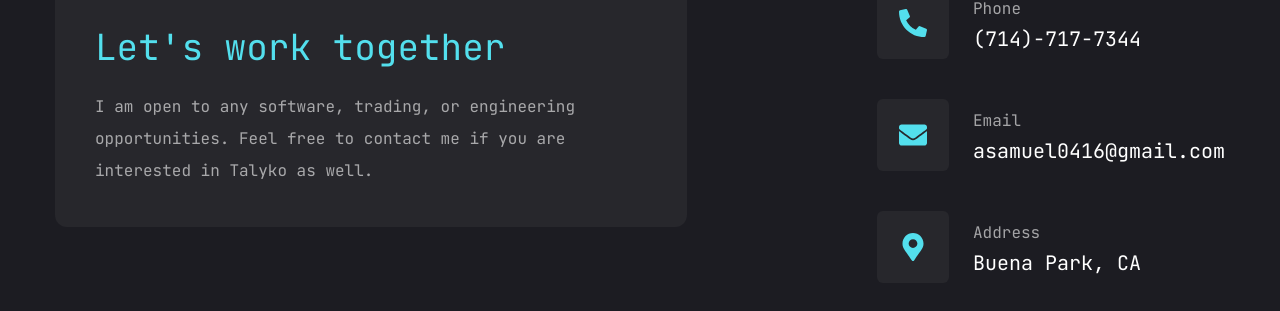
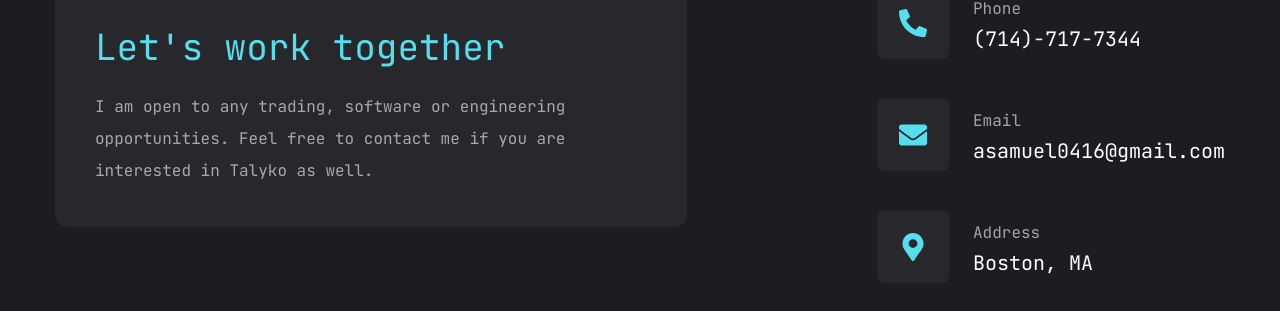
Before and after one commit to abnermolina/portfolio-website, a Next.js app: page /contact in a window 1280 px wide. Shown: the part 173-484 px from the top of the page. Built offline with nearby package versions, Linux system fonts and the light colour scheme.

Commit message:
updated address in contact

```diff
--- a/app/contact/page.jsx
+++ b/app/contact/page.jsx
@@ -20,7 +20,7 @@ const info = [
   {
     icon: <FaMapMarkerAlt />,
     title: "Address",
-    description: "Buena Park, CA",
+    description: "Boston, MA",
   },
 ];
 
@@ -43,9 +43,8 @@ const Contact = () => {
             <form className="flex flex-col gap-6 p-10 bg-[#27272c] rounded-xl">
               <h3 className="text-4xl text-accent">Let's work together</h3>
               <p className="text-white/60">
-                I am open to any software, trading, or engineering
-                opportunities. Feel free to contact me if you are interested in
-                Talyko as well.
+                I am open to any trading, software or engineering opportunities.
+                Feel free to contact me if you are interested in Talyko as well.
               </p>
             </form>
           </div>
--- a/app/resume/page.jsx
+++ b/app/resume/page.jsx
@@ -131,16 +131,16 @@ const skills = {
       name: "Python",
     },
     {
+      icon: <SiCplusplus />,
+      name: "C++",
+    },
+    {
       icon: <FaJava />,
       name: "Java",
     },
     {
       icon: <SiTypescript />,
       name: "TypeScript",
-    },
-    {
-      icon: <SiCplusplus />,
-      name: "C++",
     },
     {
       icon: <SiAmazonaws />,
```
